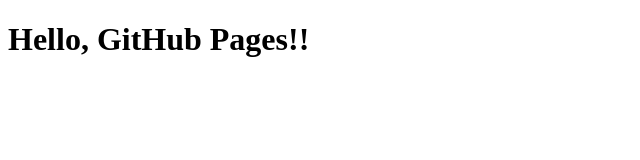
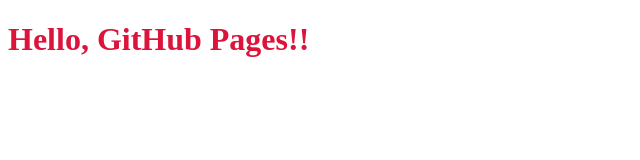
Before and after one commit to 21048/ghpages-sample, a plain HTML site: page index.html in a window 1280 px wide. Shown: the whole page, without its empty margins (0-640 px from the left). Drawn offline with Linux system fonts and the light colour scheme.

Commit message:
Add style.css & change h1 color

```diff
--- a/index.html
+++ b/index.html
@@ -5,6 +5,7 @@
     <meta http-equiv="X-UA-Compatible" content="IE=edge">
     <meta name="viewport" content="width=device-width, initial-scale=1.0">
     <title>Document</title>
+    <link rel="stylesheet" href="./style.css">
 </head>
 <body>
     <h1>Hello, GitHub Pages!!</h1>
--- /dev/null
+++ b/style.css
@@ -0,0 +1,3 @@
+h1 {
+    color: crimson;
+}
```
